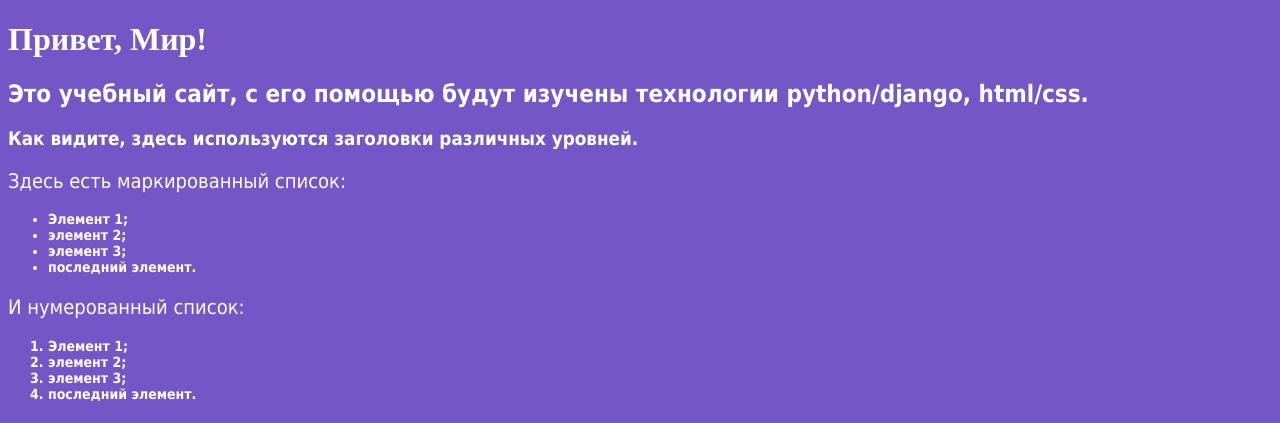
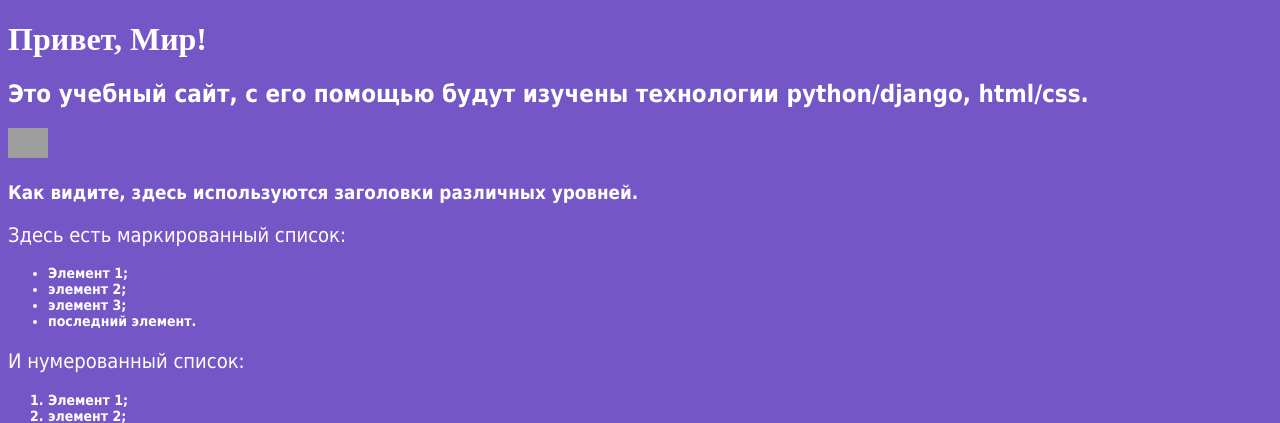
Before and after one commit to AlDyi/master, a Django app: page / in a window 1280 px wide. Shown: the top 423 px of the page. Run offline with Django 3.2, Linux system fonts and the light colour scheme; grey boxes are pictures that could not be loaded.

Commit message:
Update static_handler.html

```diff
--- a/laba2/firstwebpage/flatpage/templates/static_handler.html
+++ b/laba2/firstwebpage/flatpage/templates/static_handler.html
@@ -16,6 +16,8 @@
 <h2>Это учебный сайт, с его помощью будут изучены технологии
 
 python/django, html/css.</h2>
+
+<p><img src="https://img.tyt.by/n/it/04/10/wtf-jackie-chan-meme.jpg" alt="What the hell?"  height="30"></p>
 
 <h3>Как видите, здесь используются заголовки различных
 
```
